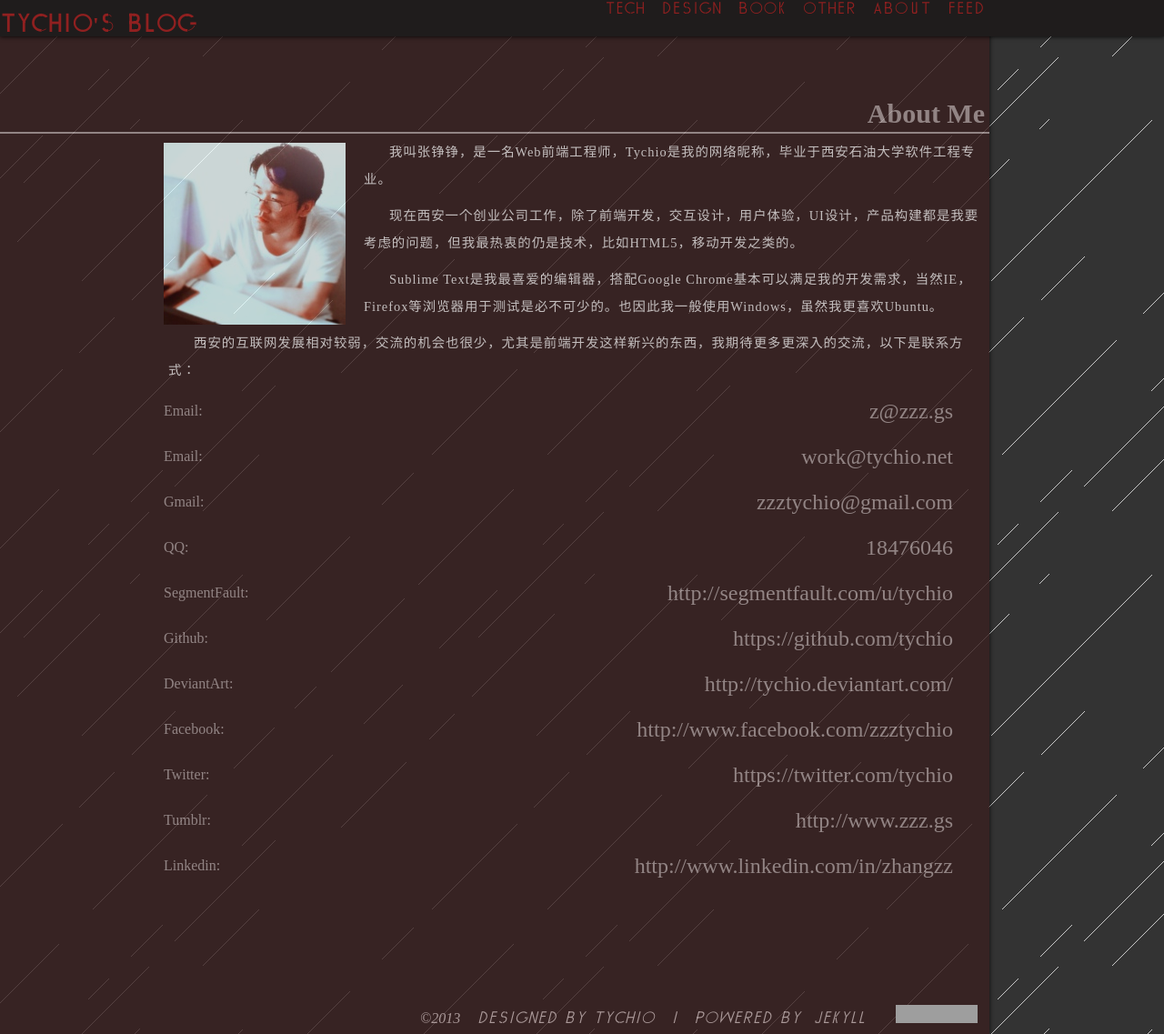
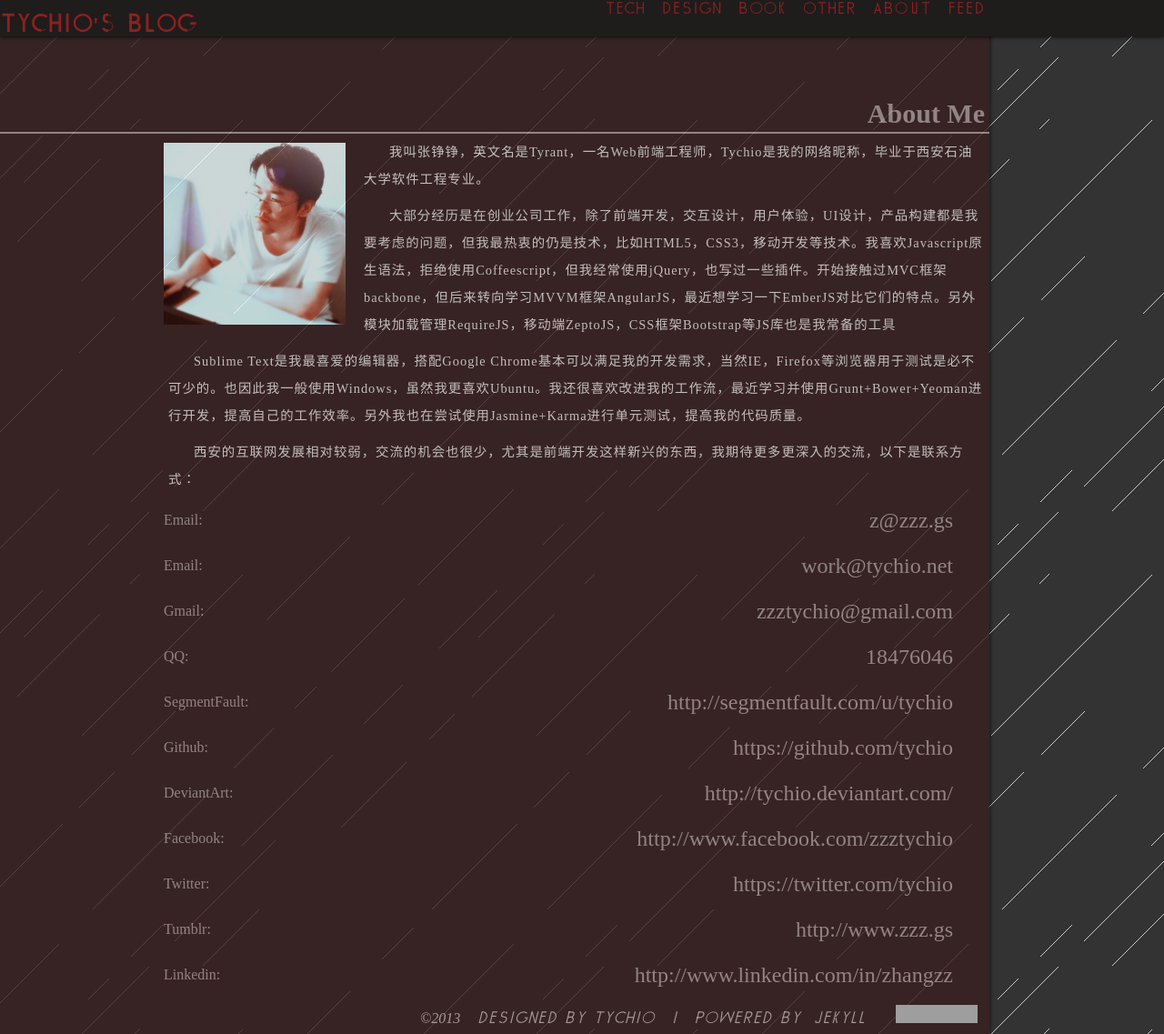
Before and after one commit to tychio/old_blog, a Jekyll site: the page built from about.html, in a window 1280 px wide and 1137 px high. Shown: the whole window at 91% size. Built offline with Jekyll 4.4.1, drawn with Linux system fonts in a browser that asks for light colours; some web fonts are replaced; Markdown is read by kramdown in place of the engine named in the settings; grey boxes are pictures that could not be loaded.

Commit message:
update about me

```diff
--- a/about.html
+++ b/about.html
@@ -5,9 +5,9 @@ title: About Me
 <dd>
     <article>
         <img src="/img/Avatar.jpg" alt="zzz">
-        <p>我叫张铮铮，是一名Web前端工程师，Tychio是我的网络昵称，毕业于西安石油大学软件工程专业。</p>
-        <p>现在西安一个创业公司工作，除了前端开发，交互设计，用户体验，UI设计，产品构建都是我要考虑的问题，但我最热衷的仍是技术，比如HTML5，移动开发之类的。</p>
-        <p>Sublime Text是我最喜爱的编辑器，搭配Google Chrome基本可以满足我的开发需求，当然IE，Firefox等浏览器用于测试是必不可少的。也因此我一般使用Windows，虽然我更喜欢Ubuntu。</p>
+        <p>我叫张铮铮，英文名是Tyrant，一名Web前端工程师，Tychio是我的网络昵称，毕业于西安石油大学软件工程专业。</p>
+        <p>大部分经历是在创业公司工作，除了前端开发，交互设计，用户体验，UI设计，产品构建都是我要考虑的问题，但我最热衷的仍是技术，比如HTML5，CSS3，移动开发等技术。我喜欢Javascript原生语法，拒绝使用Coffeescript，但我经常使用jQuery，也写过一些插件。开始接触过MVC框架backbone，但后来转向学习MVVM框架AngularJS，最近想学习一下EmberJS对比它们的特点。另外模块加载管理RequireJS，移动端ZeptoJS，CSS框架Bootstrap等JS库也是我常备的工具</p>
+        <p>Sublime Text是我最喜爱的编辑器，搭配Google Chrome基本可以满足我的开发需求，当然IE，Firefox等浏览器用于测试是必不可少的。也因此我一般使用Windows，虽然我更喜欢Ubuntu。我还很喜欢改进我的工作流，最近学习并使用Grunt+Bower+Yeoman进行开发，提高自己的工作效率。另外我也在尝试使用Jasmine+Karma进行单元测试，提高我的代码质量。</p>
         <p>西安的互联网发展相对较弱，交流的机会也很少，尤其是前端开发这样新兴的东西，我期待更多更深入的交流，以下是联系方式：</p>
     </article>
 </dd>
```
